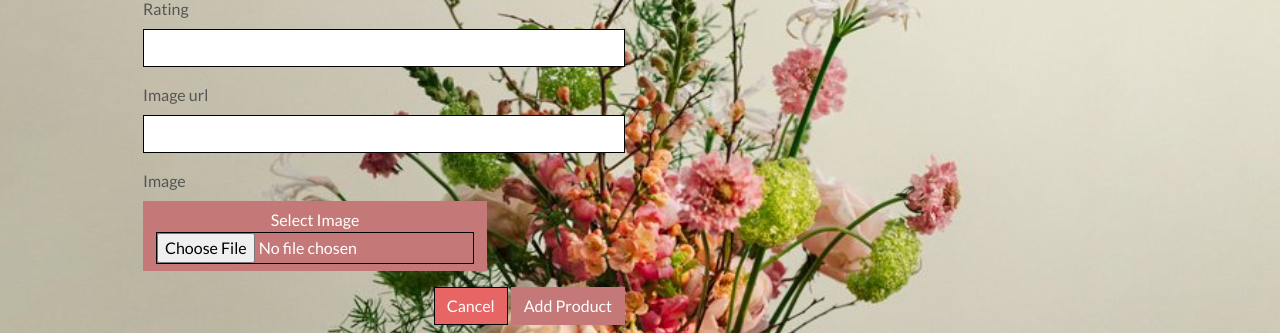
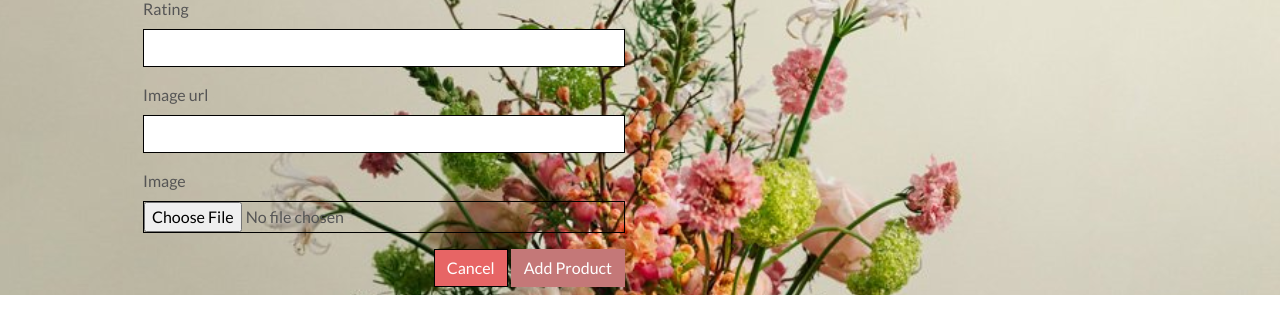
Before and after one commit to YOSTINA-dh/flower_store1, a Django app: page /products/add/ in a window 1280 px wide. Shown: the part 965-1298 px from the top of the page. After the commit the page ends 1260 px from the top, so only its background shows below. Run offline with Django 3.2, Linux system fonts and the light colour scheme; the visitor is signed in with stand-in values (Sample User, id 1); data comes from the database, SQL or seed files in the repository; some libraries are stand-ins or nearby versions.

Commit message:
product Admin - product form

```diff
--- a/products/forms.py
+++ b/products/forms.py
@@ -1,5 +1,4 @@
 from django import forms
-from .widgets import CustomClearableFileInput
 from .models import Product, Category
 
 
@@ -9,8 +8,6 @@ class ProductForm(forms.ModelForm):
         model = Product
         fields = '__all__'
 
-    image = forms.ImageField(label='Image', required=False, widget=CustomClearableFileInput)
-
     def __init__(self, *args, **kwargs):
         super().__init__(*args, **kwargs)
         categories = Category.objects.all()
--- a/static/css/base.css
+++ b/static/css/base.css
@@ -246,6 +246,35 @@ input[name='q']::placeholder {
 	color: rgb(243, 123, 123)  !important;/* text-info */
 }
 
+/* Product Form */
+
+.btn-file {
+    position: relative;
+    overflow: hidden;
+}
+
+.btn-file input[type="file"] {
+    position: absolute;
+    top: 0;
+    right: 0;
+    min-width: 100%;
+    min-height: 100%;
+    opacity: 0;
+    cursor: pointer;
+}
+
+.custom-checkbox .custom-control-label::before {
+    border-radius: 0;
+    border-color: #dc3545;
+}
+
+.custom-checkbox .custom-control-input:checked~.custom-control-label::before {
+    background-color: #dc3545;
+    border-color: #dc3545;
+    border-radius: 0;
+}
+
+
 /* fixed top navbar only on medium and up */
 @media (min-width: 992px) {
     .fixed-top-desktop-only {
```
